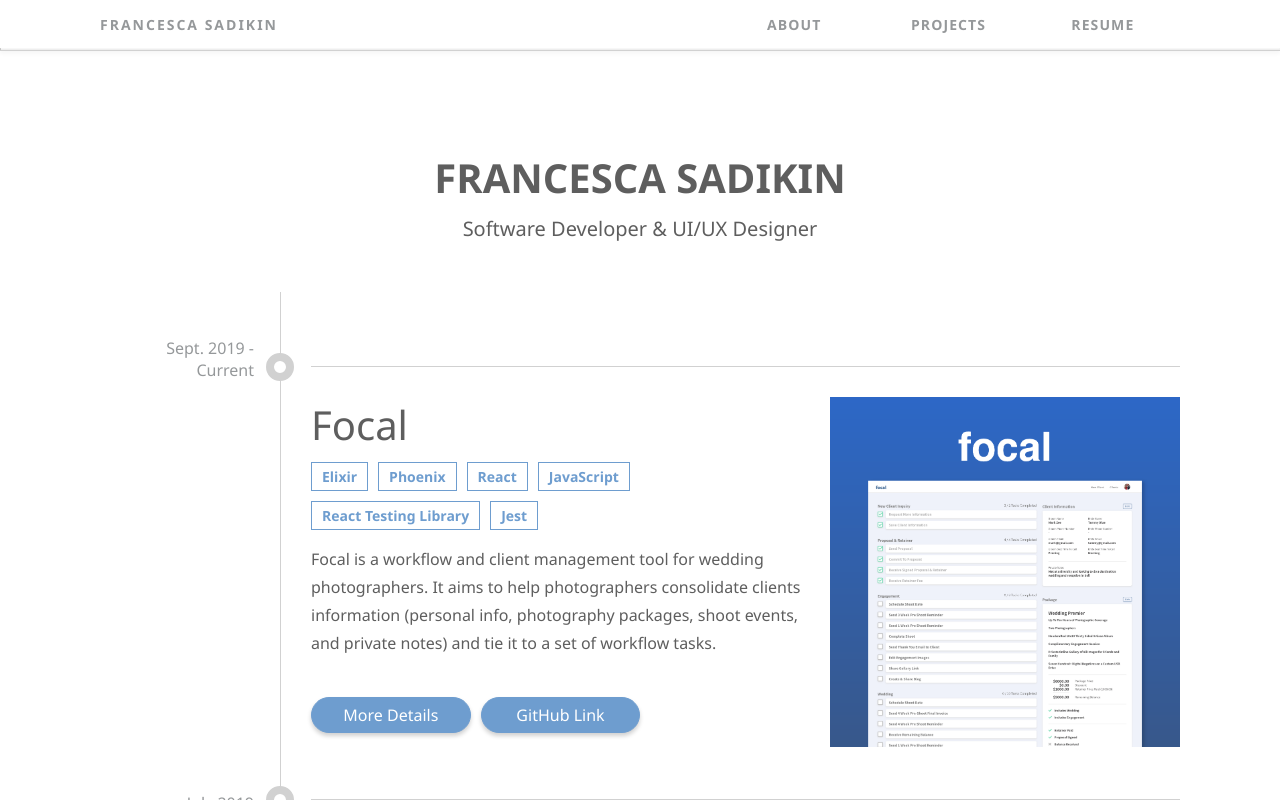
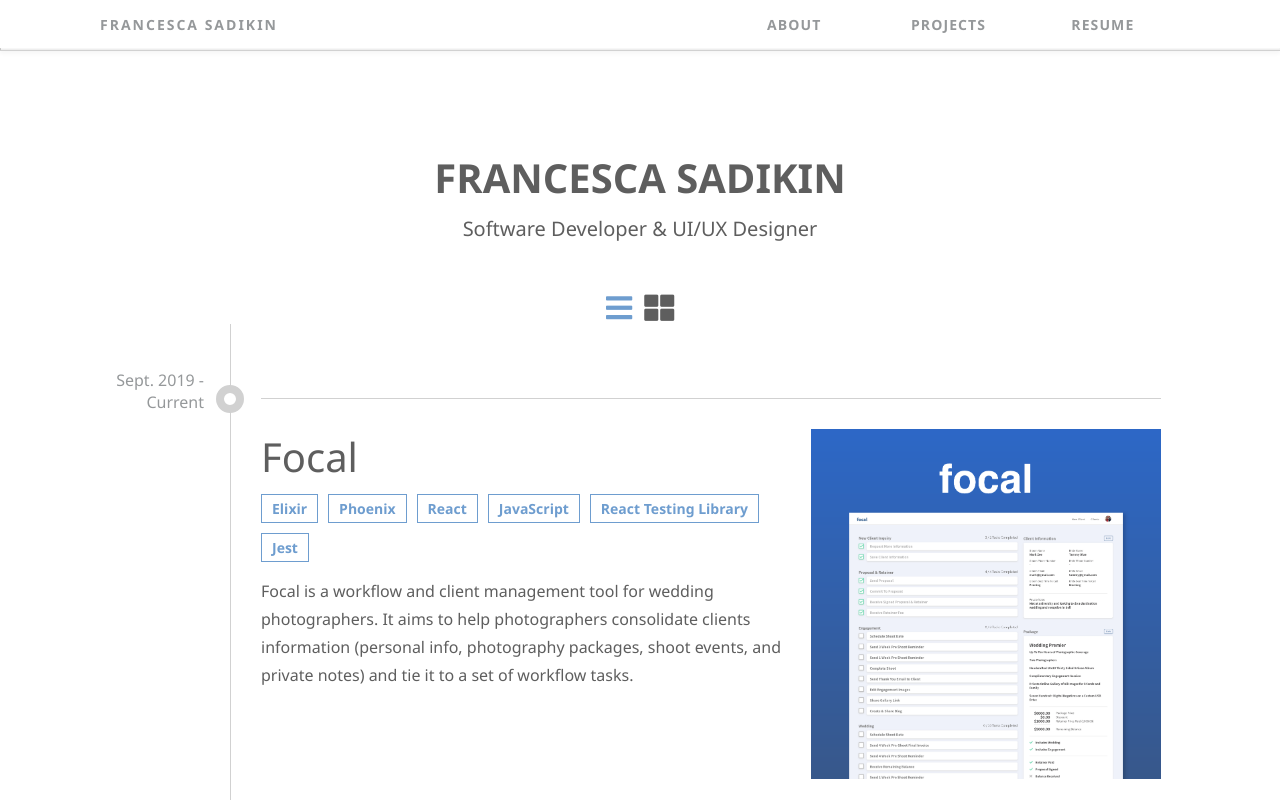
Before and after one commit to serpient/fsadikin, a React (Create React App) app: page /#/ in a window 1280 px wide. Built offline with nearby package versions, Linux system fonts and the light colour scheme.

Commit message:
Add timeline and grid mode to projects page

```diff
--- a/src/Projects/Projects.jsx
+++ b/src/Projects/Projects.jsx
@@ -1,22 +1,66 @@
-import * as React from 'react';
+import React, { useState, useEffect } from 'react';
 import './Projects.scss';
 import projects from 'project_data';
 import ProjectCardCreator from './components/ProjectCardCreator';
 
-class Projects extends React.Component {
-  render() {
+const Projects = () => {
+  const [viewMode, setViewMode] = useState(
+    localStorage.getItem('projectViewMode') || 'timeline'
+  );
+  const [viewControlsIsVisible, setViewControlVisibility] = useState(false);
+
+  const getProjectClassName = viewMode => {
+    if (viewMode === 'timeline') {
+      return 'projects projects-border';
+    } else {
+      return 'projects-grid';
+    }
+  };
+
+  const getButtonClassName = (viewMode, match) => {
+    return `projects-view-mode-btn ${viewMode === match &&
+      'projects-view-mode-btn--active'}`;
+  };
+
+  useEffect(() => {
+    if (window.innerWidth < 500) {
+      setViewControlVisibility(false);
+    } else {
+      setViewControlVisibility(true);
+    }
+  }, [window.innerWidth]);
+
+  useEffect(() => {
+    localStorage.setItem('projectViewMode', viewMode);
+  }, [viewMode]);
+
   return (
     <main className="projects-container">
       <div className="projects-container-title">Francesca Sadikin</div>
       <div className="projects-container-subtext">
         Software Developer & UI/UX Designer
       </div>
-        <section className="projects projects-border">
+      {viewControlsIsVisible && (
+        <div className="project-view-mode-controller">
+          <button
+            className={getButtonClassName(viewMode, 'grid')}
+            onClick={() => setViewMode('grid')}
+          >
+            <i class="fas fa-th-large"></i>
+          </button>
+          <button
+            className={getButtonClassName(viewMode, 'timeline')}
+            onClick={() => setViewMode('timeline')}
+          >
+            <i class="fas fa-bars"></i>
+          </button>
+        </div>
+      )}
+      <section className={getProjectClassName(viewMode)}>
         <ProjectCardCreator projects={projects} />
       </section>
     </main>
   );
-  }
-}
+};
 
 export default Projects;
--- a/src/Projects/Projects.scss
+++ b/src/Projects/Projects.scss
@@ -1,16 +1,17 @@
-@import "_variables.scss";
+@import '_variables.scss';
 /*
 ==========================
 GRID & PROJECTS CONTAINER
 ==========================
 */
 .projects-container {
-  max-width: 1080px;
+  max-width: 1180px;
   margin: 0 auto;
 }
 .projects-border {
   border-left: 1px solid $light-grey;
 }
+
 .projects {
   margin-left: 180px;
   padding: 30px;
@@ -37,6 +38,91 @@ GRID & PROJECTS CONTAINER
   color: $dark-grey;
   margin-bottom: 50px;
 }
+
+.project-view-mode-controller {
+  display: flex;
+  flex-direction: row-reverse;
+  justify-content: center;
+}
+
+.projects-view-mode-btn {
+  background-color: white;
+  border: none;
+  cursor: pointer;
+  i {
+    font-size: 30px;
+    color: $dark-grey;
+    &:hover {
+      color: $theme-blue;
+    }
+  }
+}
+
+.projects-view-mode-btn--active {
+  i {
+    color: $theme-blue;
+  }
+}
+
+.projects-grid {
+  display: grid;
+  grid-template-columns: repeat(3, 1fr);
+  grid-gap: 30px;
+  margin: 0 auto;
+  padding: 30px;
+  color: $dark-grey;
+
+  .projects-border {
+    display: none !important;
+  }
+
+  .project {
+    max-width: 900px;
+    padding-top: 30px;
+    padding-bottom: 30px;
+    border-top: none;
+    display: grid;
+    grid-template-areas: 'i' 'd';
+    grid-template-columns: repeat(1, 1fr);
+    text-align: left;
+    grid-gap: 20px;
+    justify-items: left;
+    align-items: start;
+  }
+
+  .project-timeline-dot {
+    display: none;
+  }
+
+  .project-timeline-dot:hover {
+    display: none;
+  }
+
+  .project-timeline-text {
+    display: none;
+  }
+
+  .project-btns {
+    display: grid;
+    grid-template-columns: repeat(2, 1fr);
+    grid-gap: 3px;
+    display: none;
+  }
+
+  .project-description {
+    display: none;
+  }
+
+  .btn-more {
+    margin: 0px;
+  }
+
+  .project-coverPhoto {
+    grid-area: i;
+    width: 100%;
+    box-shadow: $box-shadow;
+  }
+}
 /*
 ==========================
 PROJECT
@@ -48,7 +134,7 @@ PROJECT
   padding-bottom: 30px;
   border-top: 1px solid $light-grey;
   display: grid;
-  grid-template-areas: "d d d i";
+  grid-template-areas: 'd d d i';
   grid-template-columns: repeat(4, 1fr);
   text-align: left;
   grid-gap: 20px;
@@ -165,7 +251,7 @@ MEDIA QUERY
 @media all and (max-width: 1079px) {
   .project {
     max-width: 65%;
-    grid-template-areas: "i i i i" "d d d d";
+    grid-template-areas: 'i i i i' 'd d d d';
   }
   .projects {
     margin-left: 20%;
@@ -175,12 +261,24 @@ MEDIA QUERY
     width: 100%;
     height: auto;
   }
+  .projects-grid {
+    grid-template-columns: repeat(2, 1fr);
+    .project-title {
+      font-size: 34px;
+    }
+    .project-btns {
+      grid-template-columns: 1fr;
+    }
+  }
 }
 
 @media all and (max-width: 600px) {
+  .projects-grid {
+    grid-template-columns: 1fr;
+  }
   .project {
     max-width: 90%;
-    grid-template-areas: "i i i i" "d d d d";
+    grid-template-areas: 'i i i i' 'd d d d';
   }
   .projects {
     margin-left: 0%;
--- a/src/Projects/components/ProjectCardCreator.jsx
+++ b/src/Projects/components/ProjectCardCreator.jsx
@@ -5,17 +5,9 @@ import SkillCreator from 'UI/SkillCreator';
 const ProjectCardCreator = ({ projects }) => {
   return Array.from(projects).map((project, index) => {
     project = project[1];
-    let {
-      date,
-      name,
-      tech,
-      description,
-      liveLink,
-      githubLink,
-      coverPhoto
-    } = project;
+    let { date, name, tech, description, coverPhoto } = project;
     return (
-      <React.Fragment key={'project_' + index}>
+      <section key={'project_' + index}>
         <div className="project-timeline-dot" />
         <div className="project-timeline-text">{date}</div>
         <div className="project">
@@ -25,30 +17,19 @@ const ProjectCardCreator = ({ projects }) => {
               <SkillCreator techArray={tech} />
             </div>
             <div className="project-description">{description}</div>
-            <div className="project-btns">
+          </div>
           <Link
             to={'/projects/' + name.replace(/ /g, '-')}
-                className="btn-more"
+            className="project-coverPhoto"
           >
-                More Details
-              </Link>
-              {liveLink && (
-                <a href={liveLink} className="btn-more">
-                  Live Link
-                </a>
-              )}
-              <a href={githubLink} className="btn-more">
-                GitHub Link
-              </a>
-            </div>
-          </div>
             <img
               className="project-coverPhoto"
               src={coverPhoto}
               alt="coverPhoto"
             />
+          </Link>
         </div>
-      </React.Fragment>
+      </section>
     );
   });
 };
```
Lines whose indentation alone changed are shown as unchanged.
